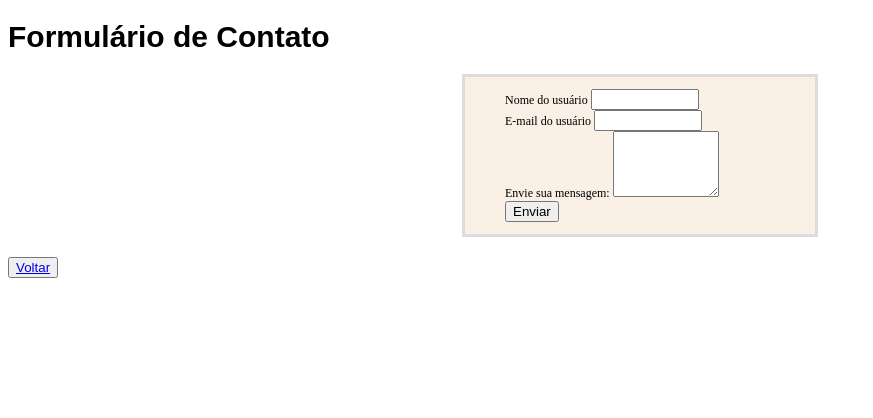
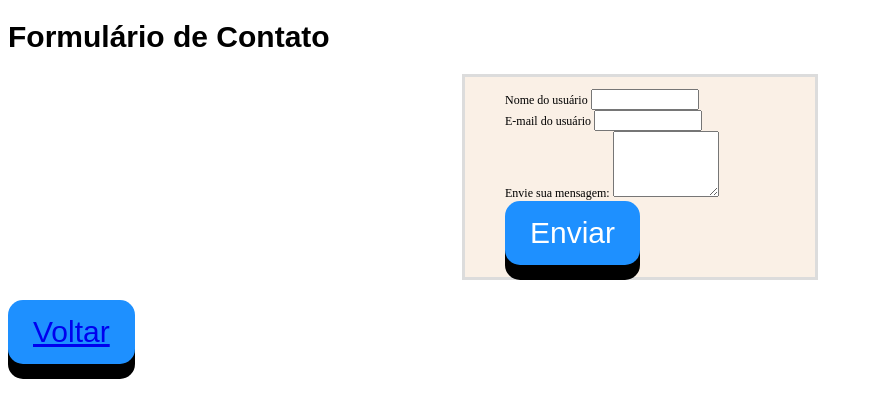
Before and after one commit to zinzall/contato, a plain HTML site: page index.html in a window 1280 px wide. Shown: the whole page, without its empty margins (0-873 px from the left). Drawn offline with Linux system fonts and the light colour scheme.

Commit message:
Update style.css

```diff
--- a/style.css
+++ b/style.css
@@ -1,3 +1,4 @@
+
 html{
     font-size: 12px;
     font-family: Arial, Helvetica, sans-serif;
@@ -22,6 +23,31 @@ label{
 textarea{
     width: 100px;
 }
-ul{
+ul{}
+
+button {
+
+border:none;
+border-radius: 15px;
+padding: 15px 25px;
+font-size: 30px;
+outline: none;
+background-color:  #1E90FF;
+color:  #FFFFFF ;
+box-shadow: 0 15px  #000000  ;
+cursor:pointer;
 
 }
+
+button:hover{
+
+background-color:  #00BFFF ;
+}
+
+
+button:active{
+    background-color:  #1E90FF ;
+    box-shadow: 0 10px   #000000 ;
+    ;
+    transform: translateY(4px)
+}
```
